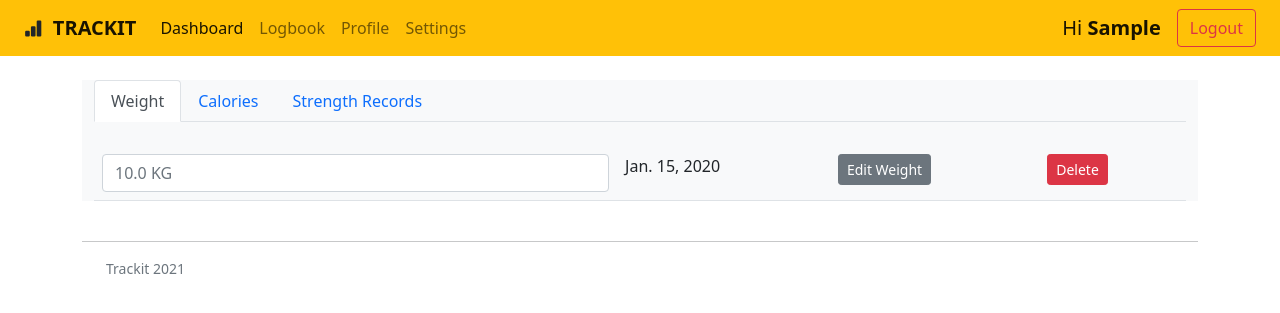
After one commit to Harry-Edge/Trackit-Strength-Weight-Calorie-Tracking, a Django app: page /entries in a window 1280 px wide. The commit adds this page. Shown: the top 313 px of the page. Run offline with Django 3.2, Linux system fonts and the light colour scheme; a user stored in the database is signed in; tables that the repository leaves empty hold one stand-in row (values such as "Sample post"); some libraries are stand-ins or nearby versions.

Commit message:
added logbook to amend entries

```diff
--- /dev/null
+++ b/main/static/main/script.js
@@ -0,0 +1,9 @@
+var triggerTabList = [].slice.call(document.querySelectorAll('#myTab a'))
+triggerTabList.forEach(function (triggerEl) {
+  var tabTrigger = new bootstrap.Tab(triggerEl)
+
+  triggerEl.addEventListener('click', function (event) {
+    event.preventDefault()
+    tabTrigger.show()
+  })
+})
--- a/main/templates/main/base.html
+++ b/main/templates/main/base.html
@@ -28,6 +28,7 @@
         <div class="collapse navbar-collapse" id="navbarSupportedContent">
           <div class="navbar-nav">
             <a class="nav-link active" href="{% url 'dashboard' %}">Dashboard</a>
+            <a class="nav-link" href="{% url 'entries' %}">Logbook</a>
             <a class="nav-link " href="{% url 'profile' %}">Profile</a>
             <a class="nav-link" href="{% url 'settings' %}">Settings</a>
           </div>
--- /dev/null
+++ b/main/templates/main/edit_entries.html
@@ -0,0 +1,101 @@
+{% extends 'main/base.html' %}
+{% load static %}
+{% block content %}
+    <br>
+    <div class="container col-md-12">
+        <div class="container bg-light">
+            <ul class="nav nav-tabs" id="myTab" role="tablist">
+              <li class="nav-item" role="presentation">
+                <a class="nav-link active" id="weight-tab" data-bs-toggle="tab" href="#weight" role="tab" aria-controls="weight" aria-selected="true">Weight</a>
+              </li>
+              <li class="nav-item" role="presentation">
+                <a class="nav-link" id="calories-tab" data-bs-toggle="tab" href="#calories" role="tab" aria-controls="calories" aria-selected="false">Calories</a>
+              </li>
+              <li class="nav-item" role="presentation">
+                <a class="nav-link" id="strength-tab" data-bs-toggle="tab" href="#strength" role="tab" aria-controls="strength" aria-selected="false">Strength Records</a>
+              </li>
+            </ul>
+        </div>
+        <div class="tab-content" id="myTabContent">
+              <div class="tab-pane fade show active" id="weight" role="tabpanel" aria-labelledby="weight-tab">
+                  <div class="container bg-light">
+                      <br>
+                      <table class="table table-hover">
+                        <tbody>
+                            {% for entry in weight_entries %}
+                                <tr>
+                                    <form method="POST">
+                                        {% csrf_token %}
+                                        <td><input class="form-control" placeholder="{{ entry.inputted_weight}} {{user.weight_preference}}" name="edit_weight"></td>
+                                        <td>{{entry.date_of_entry}}</td>
+                                        <input type="hidden" value="{{entry.date_of_entry}}" name="date_of_weight_entry">
+                                        <td><button type="submit" class="btn btn-secondary btn-sm">Edit Weight</button></td>
+                                    </form>
+                                    <form method="POST">
+                                        {% csrf_token %}
+                                        <input type="hidden" value="{{entry.date_of_entry}}" name="delete_weight_entry">
+                                        <td><button type="submit" class="btn btn-danger btn-sm">Delete</button></td>
+                                    </form>
+                                </tr>
+                            {% endfor %}
+                        </tbody>
+                    </table>
+                  </div>
+              </div>
+              <div class="tab-pane fade" id="calories" role="tabpanel" aria-labelledby="calories-tab">
+                  <div class="container bg-light">
+                      <br>
+                      <table class="table table-hover">
+                        <tbody>
+                            {% for entry in calorie_entries %}
+                                <tr>
+                                    <form method="POST">
+                                        {% csrf_token %}
+                                        <td><input class="form-control" placeholder="{{ entry.inputted_calories}} Kcal" name="edit_calories"></td>
+                                        <td>{{entry.date_of_entry}}</td>
+                                        <input type="hidden" value="{{entry.date_of_entry}}" name="date_of_calorie_entry">
+                                        <td><button class="btn btn-secondary btn-sm">Edit Calories</button></td>
+                                    </form>
+                                    <form method="POST">
+                                        {% csrf_token %}
+                                        <input type="hidden" value="{{entry.date_of_entry}}" name="delete_calorie_entry">
+                                        <td><button type="submit" class="btn btn-danger btn-sm">Delete</button></td>
+                                    </form>
+                                </tr>
+                            {% endfor %}
+                        </tbody>
+                    </table>
+                  </div>
+              </div>
+          <div class="tab-pane fade" id="strength" role="tabpanel" aria-labelledby="strength-tab">
+              <div class="container bg-light">
+                      <br>
+                      <table class="table table-hover">
+                        <tbody>
+                            {% for entry in strength_records %}
+                                <tr>
+                                    <form method="POST">
+                                        {% csrf_token %}
+                                        <td><input class="form-control" placeholder="{{entry.weight_record}} {{user.weight_preference}}" name="edit_record"></td>
+                                        <input type="hidden" value="{{entry.exercise}}" name="edit_exercise">
+                                        <input type="hidden" value="{{entry.date_of_record}}" name="date_of_record_entry">
+                                        <td>{{entry.exercise}}</td>
+                                        <td>{{entry.date_of_record}}</td>
+                                        <td><button class="btn btn-secondary btn-sm">Edit Weight</button></td>
+                                    </form>
+                                    <form method="POST">
+                                        {% csrf_token %}
+                                        <input type="hidden" value="{{entry.date_of_record}}" name="delete_strength_entry">
+                                        <input type="hidden" value="{{entry.exercise}}" name="delete_exercise">
+                                        <td><button type="submit" class="btn btn-danger btn-sm">Delete</button></td>
+                                    </form>
+                                </tr>
+                            {% endfor %}
+                        </tbody>
+                    </table>
+              </div>
+          </div>
+        </div>
+    </div>
+    <script type="text/javascript" src="{% static 'main/script.js' %}"></script>
+{% endblock content%}
--- a/main/urls.py
+++ b/main/urls.py
@@ -6,8 +6,11 @@ urlpatterns = [
     path('dashboard/', views.dashboard, name='dashboard'),
     path('profile/', views.profile, name='profile'),
     path('settings', views.settings, name='settings'),
+    path('entries', views.edit_entries, name='entries'),
+
     path('login/', views.login_page, name='login'),
     path('register/', views.register, name='register'),
+
     path('logout', views.logout_user, name='logout'),
     path('profile/change-password', views.change_password, name='change_password')
 
--- a/main/views.py
+++ b/main/views.py
@@ -139,6 +139,52 @@ def dashboard(request):
     return render(request, 'main/dashboard.html', context=context)
 
 
+@login_required
+def edit_entries(request):
+
+    user = Customer.objects.get(user=request.user)
+
+    # Edits entries
+    edit_weight = request.POST.get('edit_weight')
+    if edit_weight is not None:
+        process.change_weight_entry\
+            (user, edit_weight,
+             datetime.strptime(request.POST.get('date_of_weight_entry'), '%b. %d, %Y').strftime('%Y-%m-%d'))
+    edit_calories = request.POST.get('edit_calories')
+    if edit_calories is not None:
+        process.change_calorie_entry\
+            (user, edit_calories,
+             datetime.strptime(request.POST.get('date_of_calorie_entry'), '%b. %d, %Y').strftime('%Y-%m-%d'))
+    edit_strength_record = request.POST.get('edit_record')
+    if edit_strength_record is not None:
+        process.change_strength_record_entry\
+            (user, edit_strength_record, request.POST.get('edit_exercise'),
+             datetime.strptime(request.POST.get('date_of_record_entry'), '%b. %d, %Y').strftime('%Y-%m-%d') )
+
+    # Deletes entries
+    delete_weight_entry = request.POST.get('delete_weight_entry')
+    if delete_weight_entry is not None:
+        process.delete_weight_entry(user, datetime.strptime(delete_weight_entry, '%b. %d, %Y').strftime('%Y-%m-%d'))
+    delete_calorie_entry = request.POST.get('delete_calorie_entry')
+    if delete_calorie_entry is not None:
+        process.delete_calorie_entry(user, datetime.strptime(delete_calorie_entry, '%b. %d, %Y').strftime('%Y-%m-%d'))
+    delete_strength_record = request.POST.get('delete_strength_entry')
+    if delete_strength_record is not None:
+        process.delete_strength_record\
+            (user, datetime.strptime(delete_strength_record, '%b. %d, %Y').strftime('%Y-%m-%d'),
+             request.POST.get('delete_exercise'))
+
+    # Gets all of the weight/calorie/strength record entries and orders them
+    weight_entries = Weight.objects.filter(user=user).order_by("-date_of_entry")
+    calorie_entries = Calories.objects.filter(user=user).order_by("-date_of_entry")
+    strength_records = StrengthRecords.objects.filter(user=user).order_by("-date_of_record")
+
+    context = {'user': user, 'weight_entries': weight_entries, 'calorie_entries': calorie_entries,
+               'strength_records': strength_records}
+
+    return render(request, 'main/edit_entries.html', context=context)
+
+
 @login_required(login_url='login')
 def profile(request):
 
```
Also changed, not shown: main/process.py (+92 -0 lines).
